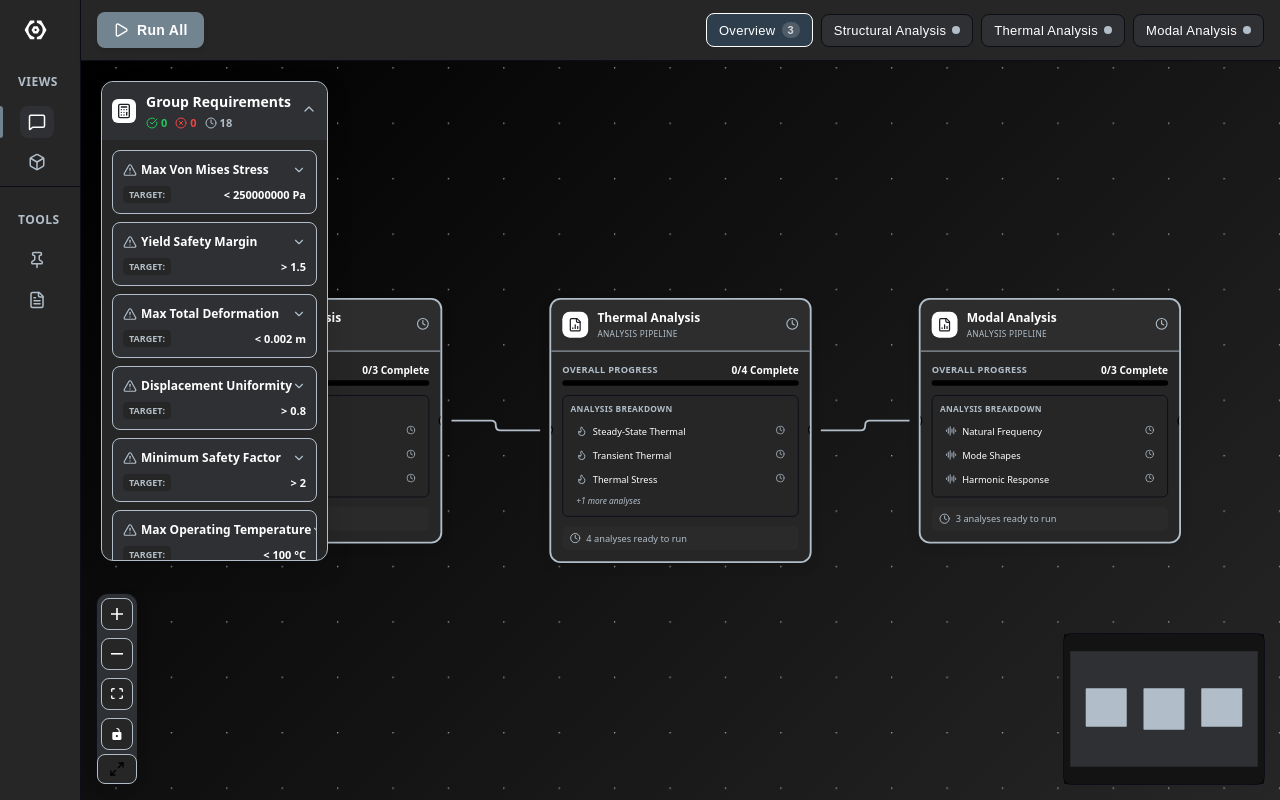
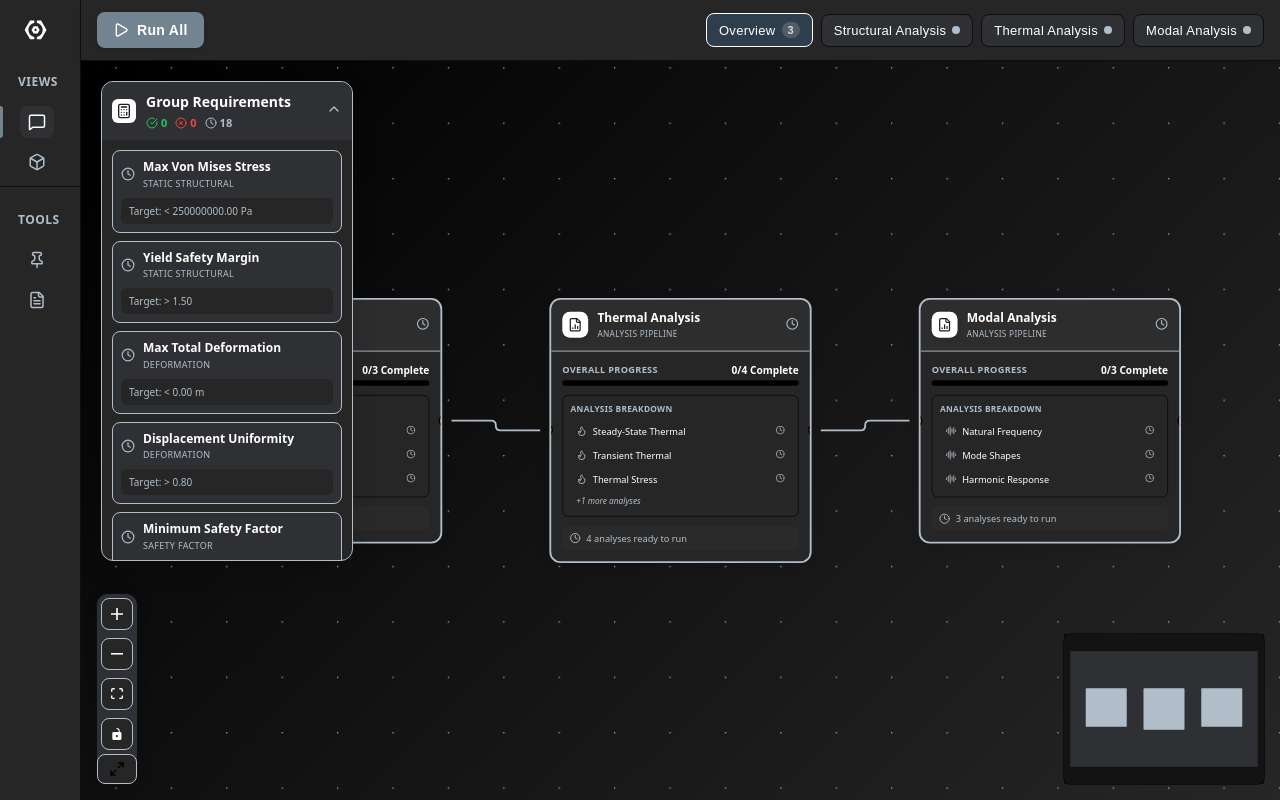
Before and after one commit to josemecado/mecado-ui-playground, a React (Vite) app: page / in a window 1280 px wide. Built offline with nearby package versions, Linux system fonts and the light colour scheme.

Commit message:
Added analysis/requirements to requirements modal

```diff
--- a/src/projects/analysisFlow/components/requirements/RequirementCell.tsx
+++ b/src/projects/analysisFlow/components/requirements/RequirementCell.tsx
@@ -1,181 +1,31 @@
 // components/RequirementCell.tsx
-import React, { useState } from "react";
+import React from "react";
 import styled from "styled-components";
 import { Requirement } from "../../../versionNodes/utils/VersionInterfaces";
-import {
-  CheckCircle,
-  XCircle,
-  AlertTriangle,
-  Target,
-  ChevronDown,
-  ChevronUp,
-} from "lucide-react";
+import { CheckCircle, XCircle, Clock } from "lucide-react";
 
 interface RequirementCellProps {
   requirement: Requirement;
-  defaultExpanded?: boolean;
+  analysisName?: string;
 }
 
 export const RequirementCell: React.FC<RequirementCellProps> = ({
   requirement,
-  defaultExpanded = false,
+  analysisName,
 }) => {
-  const [isExpanded, setIsExpanded] = useState(defaultExpanded);
-
-  const getStatusIcon = (status?: string) => {
-    switch (status) {
+  const getStatusIcon = () => {
+    switch (requirement.status) {
       case "pass":
         return <CheckCircle size={14} />;
       case "fail":
         return <XCircle size={14} />;
       default:
-        return <AlertTriangle size={14} />;
+        return <Clock size={14} />;
     }
   };
 
-  const calculateDelta = () => {
-    if (requirement.currentValue === undefined) return null;
-    return Math.abs(requirement.targetValue - requirement.currentValue);
-  };
-
-  const delta = calculateDelta();
-
-  return (
-    <CellContainer
-      $status={requirement.status}
-      onClick={() => setIsExpanded(!isExpanded)}
-    >
-      {/* Compact View - Always Visible */}
-      <CompactView>
-        <CompactLeft>
-          <CompactSubtitleContainer>
-            <StatusIconWrapper $status={requirement.status}>
-              {getStatusIcon(requirement.status)}
-            </StatusIconWrapper>
-            <CellName>{requirement.name}</CellName>
-          </CompactSubtitleContainer>
-
-          <ExpandIcon>
-            {isExpanded ? <ChevronUp size={14} /> : <ChevronDown size={14} />}
-          </ExpandIcon>
-        </CompactLeft>
-        <CompactRight>
-          <PriorityBadge >
-            Target:
-          </PriorityBadge>
-          <CompactSubtitleContainer>
-            <TargetValue>
-              {requirement.comparator} {requirement.targetValue}{" "}
-              {requirement.unit}
-            </TargetValue>
-          </CompactSubtitleContainer>
-        </CompactRight>
-      </CompactView>
-
-      {/* Expanded View - Conditional */}
-      {isExpanded && (
-        <ExpandedView>
-          <Divider />
-
-          <DetailsGrid>
-            {requirement.currentValue !== undefined && (
-              <DetailRow>
-                <DetailLabel>Current:</DetailLabel>
-                <DetailValue $status={requirement.status}>
-                  {requirement.currentValue} {requirement.unit}
-                </DetailValue>
-              </DetailRow>
-            )}
-
-            <DetailRow>
-              <DetailLabel>Category:</DetailLabel>
-              <CategoryBadge>{requirement.category}</CategoryBadge>
-            </DetailRow>
-
-            {requirement.description && (
-              <DetailRow $fullWidth>
-                <Description>{requirement.description}</Description>
-              </DetailRow>
-            )}
-          </DetailsGrid>
-
-          {requirement.status === "fail" && delta !== null && (
-            <>
-              <Divider />
-              <DeltaSection>
-                <DeltaIndicator>
-                  <Target size={12} />
-                  <span>
-                    Delta: {delta.toFixed(2)} {requirement.unit}
-                  </span>
-                </DeltaIndicator>
-              </DeltaSection>
-            </>
-          )}
-        </ExpandedView>
-      )}
-    </CellContainer>
-  );
-};
-
-// Styled Components
-const CellContainer = styled.div<{ $status?: string }>`
-  background: var(--bg-tertiary);
-  border: 1px solid
-    ${(props) => {
-      switch (props.$status) {
-        case "pass":
-          return "var(--success)";
-        case "fail":
-          return "var(--error)";
-        default:
-          return "var(--border-outline)";
-      }
-    }};
-  border-radius: 8px;
-  transition: all 0.2s ease;
-  cursor: pointer;
-  overflow: hidden;
-
-  &:hover {
-    transform: translateX(2px);
-    box-shadow: 0 2px 8px rgba(0, 0, 0, 0.1);
-    border-color: ${(props) => {
-      switch (props.$status) {
-        case "pass":
-          return "#10b981";
-        case "fail":
-          return "#dc2626";
-        default:
-          return "var(--primary-alternate)";
-      }
-    }};
-  }
-`;
-
-const CompactView = styled.div`
-  display: flex;
-  flex-direction: column;
-  align-items: stretch;
-  padding: 10px;
-  gap: 8px;
-`;
-
-const CompactLeft = styled.div`
-  display: flex;
-  align-items: center;
-justify-content: space-between;
-  flex: 1;
-  min-width: 0;
-`;
-
-const StatusIconWrapper = styled.div<{ $status?: string }>`
-  display: flex;
-  align-items: center;
-  justify-content: center;
-  flex-shrink: 0;
-  color: ${(props) => {
-    switch (props.$status) {
+  const getStatusColor = () => {
+    switch (requirement.status) {
       case "pass":
         return "var(--success)";
       case "fail":
@@ -183,159 +33,160 @@ const StatusIconWrapper = styled.div<{ $status?: string }>`
       default:
         return "var(--text-muted)";
     }
+  };
+
+  return (
+    <CellContainer $status={requirement.status}>
+      <CellHeader>
+        <StatusIcon $color={getStatusColor()}>
+          {getStatusIcon()}
+        </StatusIcon>
+        <HeaderContent>
+          <RequirementName>{requirement.name}</RequirementName>
+          {analysisName && (
+            <AnalysisLabel>{analysisName}</AnalysisLabel>
+          )}
+        </HeaderContent>
+      </CellHeader>
+
+      <EvaluationRow>
+        {requirement.currentValue !== undefined ? (
+          <>
+            <ValueDisplay $color="var(--text-primary)">
+              {requirement.currentValue.toFixed(2)} {requirement.unit}
+            </ValueDisplay>
+            <Comparator>{requirement.comparator}</Comparator>
+            <ValueDisplay $color={getStatusColor()}>
+              {requirement.targetValue.toFixed(2)} {requirement.unit}
+            </ValueDisplay>
+          </>
+        ) : (
+          <PendingText>
+            Target: {requirement.comparator} {requirement.targetValue.toFixed(2)} {requirement.unit}
+          </PendingText>
+        )}
+      </EvaluationRow>
+    </CellContainer>
+  );
+};
+
+// Styled Components
+const CellContainer = styled.div<{ $status?: string }>`
+  padding: 8px;
+  background: ${props => {
+    switch(props.$status) {
+      case 'pass': return 'rgba(16, 185, 129, 0.05)';
+      case 'fail': return 'rgba(239, 68, 68, 0.05)';
+      default: return 'var(--bg-tertiary)';
+    }
   }};
+  border: 1px solid ${props => {
+    switch(props.$status) {
+      case 'pass': return 'var(--success)';
+      case 'fail': return 'var(--error)';
+      default: return 'var(--border-outline)';
+    }
+  }};
+  border-radius: 8px;
+  display: flex;
+  flex-direction: column;
+  gap: 8px;
+  transition: all 0.2s ease;
+
+  &:hover {
+    background: ${props => {
+      switch(props.$status) {
+        case 'pass': return 'rgba(16, 185, 129, 0.08)';
+        case 'fail': return 'rgba(239, 68, 68, 0.08)';
+        default: return 'var(--hover-bg)';
+      }
+    }};
+  }
 `;
 
-const CellName = styled.span`
+const CellHeader = styled.div`
+  display: flex;
+  align-items: center;
+  gap: 8px;
+`;
+
+const StatusIcon = styled.div<{ $color: string }>`
+  display: flex;
+  align-items: center;
+  color: ${props => props.$color};
+  flex-shrink: 0;
+`;
+
+const RequirementName = styled.div`
   font-size: 12px;
   font-weight: 600;
   color: var(--text-primary);
-  white-space: nowrap;
-  overflow: hidden;
-  text-overflow: ellipsis;
+  line-height: 1.3;
+  flex: 1;
 `;
 
-const CompactRight = styled.div`
+const EvaluationRow = styled.div`
   display: flex;
   align-items: center;
-  justify-content: space-between;
-  flex-shrink: 0;
+  gap: 6px;
+  padding: 6px 8px;
+  background: var(--bg-secondary);
+  border-radius: 6px;
+  font-size: 11px;
 `;
 
-const CompactSubtitleContainer = styled.div`
-  display: flex;
-  align-items: center;
-  gap: 4px;
-  flex-shrink: 0;
+const ValueDisplay = styled.span<{ $color: string }>`
+  font-weight: 600;
+  color: ${props => props.$color};
+  font-family: 'Courier New', monospace;
+`;
+
+const Comparator = styled.span`
+  color: var(--text-muted);
+  font-weight: 500;
+  padding: 0 2px;
+`;
+
+const PendingText = styled.div`
+  font-size: 10px;
+  color: var(--text-muted);
+  font-weight: 500;
 `;
 
 const PriorityBadge = styled.div<{ $priority: string }>`
+  align-self: flex-start;
   padding: 2px 6px;
   border-radius: 4px;
   font-size: 9px;
   font-weight: 600;
   text-transform: uppercase;
-  background: ${(props) => {
-    switch (props.$priority) {
-      case "critical":
-        return "rgba(239, 68, 68, 0.1)";
-      case "important":
-        return "rgba(99, 102, 241, 0.1)";
-      default:
-        return "var(--bg-secondary)";
+  background: ${props => {
+    switch(props.$priority) {
+      case 'critical': return 'rgba(239, 68, 68, 0.1)';
+      case 'important': return 'rgba(99, 102, 241, 0.1)';
+      default: return 'var(--bg-secondary)';
     }
   }};
-  color: ${(props) => {
-    switch (props.$priority) {
-      case "critical":
-        return "var(--error)";
-      case "important":
-        return "var(--accent-primary)";
-      default:
-        return "var(--text-muted)";
+  color: ${props => {
+    switch(props.$priority) {
+      case 'critical': return 'var(--error)';
+      case 'important': return 'var(--accent-primary)';
+      default: return 'var(--text-muted)';
     }
   }};
-  white-space: nowrap;
 `;
 
-const TargetValue = styled.span`
-  font-size: 11px;
-  font-weight: 600;
-  color: var(--text-primary);
-  white-space: nowrap;
+const HeaderContent = styled.div`
+  display: flex;
+  flex-direction: column;
+  gap: 2px;
+  flex: 1;
 `;
 
-const ExpandIcon = styled.div`
-  display: flex;
-  align-items: center;
+const AnalysisLabel = styled.div`
+  font-size: 9px;
+  font-weight: 500;
   color: var(--text-muted);
-  transition: transform 0.2s ease;
+  text-transform: uppercase;
+  letter-spacing: 0.3px;
 `;
-
-const ExpandedView = styled.div`
-  animation: slideDown 0.2s ease;
-
-  @keyframes slideDown {
-    from {
-      opacity: 0;
-      max-height: 0;
-    }
-    to {
-      opacity: 1;
-      max-height: 500px;
-    }
-  }
-`;
-
-const Divider = styled.div`
-  height: 1px;
-  background: var(--border-bg);
-  margin: 0 10px;
-`;
-
-const DetailsGrid = styled.div`
-  display: flex;
-  flex-direction: column;
-  gap: 6px;
-  padding: 10px;
-`;
-
-const DetailRow = styled.div<{ $fullWidth?: boolean }>`
-  display: flex;
-  align-items: ${(props) => (props.$fullWidth ? "flex-start" : "center")};
-  gap: 8px;
-  font-size: 11px;
-  flex-direction: ${(props) => (props.$fullWidth ? "column" : "row")};
-`;
-
-const DetailLabel = styled.span`
-  color: var(--text-primary);
-  font-weight: 500;
-  min-width: ${(props) => (props.theme?.$fullWidth ? "auto" : "60px")};
-  font-size: 10px;
-`;
-
-const DetailValue = styled.span<{ $status?: string }>`
-  color: ${(props) => {
-    switch (props.$status) {
-      case "pass":
-        return "var(--success)";
-      case "fail":
-        return "var(--error)";
-      default:
-        return "var(--text-primary)";
-    }
-  }};
-  font-weight: 600;
-`;
-
-const CategoryBadge = styled.span`
-  padding: 2px 6px;
-  border-radius: 4px;
-  font-size: 10px;
-  font-weight: 500;
-  text-transform: capitalize;
-  background: var(--bg-secondary);
-  color: var(--primary-alternate);
-  border: 1px solid var(--border-outline);
-`;
-
-const Description = styled.p`
-  margin: 0;
-  font-size: 11px;
-  color: var(--text-muted);
-  line-height: 1.4;
-`;
-
-const DeltaSection = styled.div`
-  padding: 8px 10px;
-`;
-
-const DeltaIndicator = styled.div`
-  display: flex;
-  align-items: center;
-  gap: 4px;
-  font-size: 10px;
-  color: var(--error);
-  font-weight: 500;
-`;
--- a/src/projects/analysisFlow/components/requirements/RequirementsModal.tsx
+++ b/src/projects/analysisFlow/components/requirements/RequirementsModal.tsx
@@ -1,7 +1,10 @@
 // components/RequirementsModal.tsx
 import React, { useState, useMemo } from "react";
 import styled from "styled-components";
-import { Requirement, AnalysisGroup } from "../../../versionNodes/utils/VersionInterfaces";
+import {
+  Requirement,
+  AnalysisGroup,
+} from "../../../versionNodes/utils/VersionInterfaces";
 import { RequirementCell } from "./RequirementCell";
 import {
   CheckCircle,
@@ -9,7 +12,7 @@ import {
   Clock,
   ChevronDown,
   ChevronUp,
-  Calculator
+  Calculator,
 } from "lucide-react";
 
 interface RequirementsModalProps {
@@ -32,29 +35,49 @@ export const RequirementsModal: React.FC<RequirementsModalProps> = ({
 
     if (selectedGroup) {
       // Detail view: Show group requirements + all analysis requirements
-      const analysisReqs = selectedGroup.analyses?.flatMap(a => a.requirements || []) || [];
+      const analysisReqs =
+        selectedGroup.analyses?.flatMap((a) => a.requirements || []) || [];
       const groupReqs = selectedGroup.requirements || [];
       return [...groupReqs, ...analysisReqs];
     } else {
       // Overview: Show all group requirements + all analysis requirements
-      return analysisGroups.flatMap(g => [
+      return analysisGroups.flatMap((g) => [
         ...(g.requirements || []),
-        ...(g.analyses?.flatMap(a => a.requirements || []) || [])
+        ...(g.analyses?.flatMap((a) => a.requirements || []) || []),
       ]);
     }
   }, [analysisGroups, selectedGroup]);
 
-  const passedCount = aggregatedRequirements.filter((r) => r.status === "pass").length;
-  const failedCount = aggregatedRequirements.filter((r) => r.status === "fail").length;
-  const pendingCount = aggregatedRequirements.filter((r) => r.status === "pending").length;
+  const passedCount = aggregatedRequirements.filter(
+    (r) => r.status === "pass"
+  ).length;
+  const failedCount = aggregatedRequirements.filter(
+    (r) => r.status === "fail"
+  ).length;
+  const pendingCount = aggregatedRequirements.filter(
+    (r) => r.status === "pending"
+  ).length;
 
-  const displayName = selectedGroup ? selectedGroup.name : "All Groups";
+  const requirementToAnalysisMap = useMemo(() => {
+    const map = new Map<string, string>();
+
+    const groupsToProcess = selectedGroup ? [selectedGroup] : analysisGroups;
+
+    groupsToProcess.forEach((group) => {
+      group.analyses?.forEach((analysis) => {
+        analysis.requirements?.forEach((req) => {
+          map.set(req.id, analysis.name);
+        });
+      });
+    });
+
+    return map;
+  }, [analysisGroups, selectedGroup]);
 
   // Don't render if no requirements
   if (aggregatedRequirements.length === 0) {
     return null;
   }
-
 
   return (
     <ModalContainer>
@@ -93,7 +116,11 @@ export const RequirementsModal: React.FC<RequirementsModalProps> = ({
           <RequirementsList>
             {aggregatedRequirements.length > 0 ? (
               aggregatedRequirements.map((req) => (
-                <RequirementCell key={req.id} requirement={req} />
+                <RequirementCell
+                  key={req.id}
+                  requirement={req}
+                  analysisName={requirementToAnalysisMap.get(req.id)} // NEW
+                />
               ))
             ) : (
               <EmptyState>No requirements defined</EmptyState>
@@ -115,7 +142,7 @@ const ModalContainer = styled.div`
   border-radius: 12px;
   box-shadow: 0 8px 24px rgba(0, 0, 0, 0.15);
   z-index: 100;
-  width: 225px;
+  width: 250px;
   backdrop-filter: blur(10px);
   animation: fadeIn 0.3s ease;
 
```
Also changed, not shown: src/projects/analysisFlow/components/AnalysisGroupOverview.tsx (+0 -14 lines).
